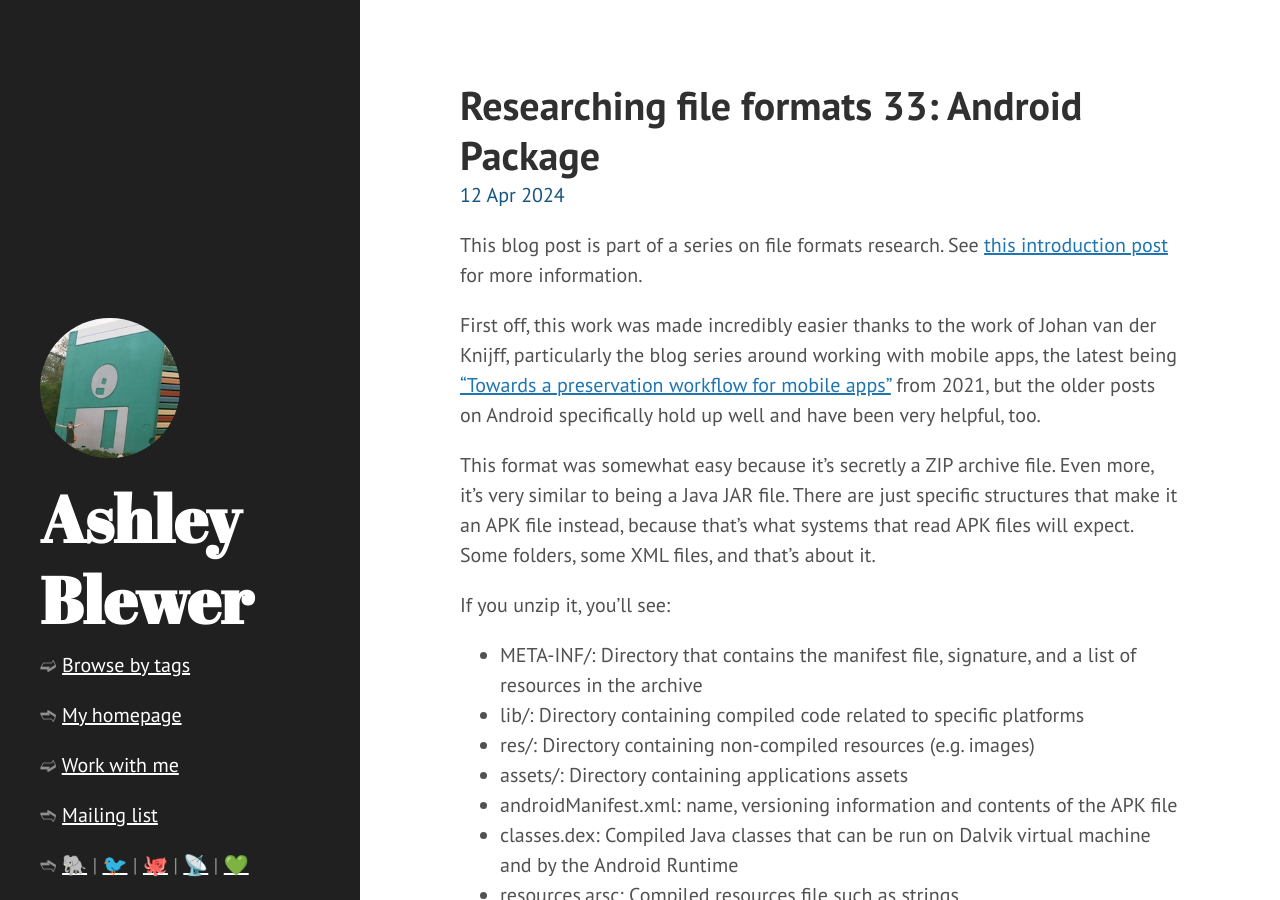
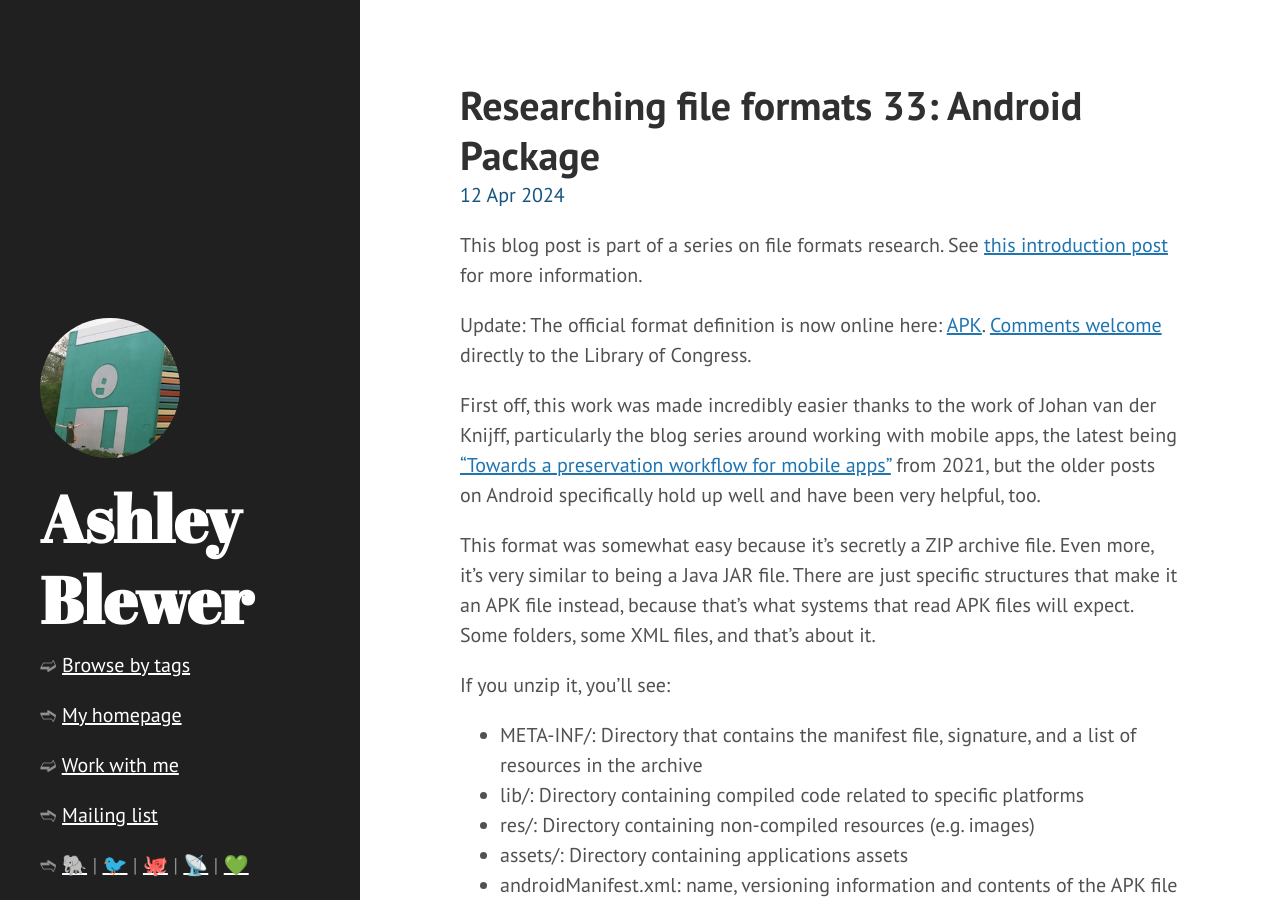
Before and after one commit to ablwr/ablwr.github.io, a Jekyll site: the page built from _posts/2024-04-12-researching-file-formats-33-android-package.md, in a window 1280 px wide and 900 px high. Built offline with Jekyll 4.4.1, drawn with Linux system fonts in a browser that asks for light colours.

Commit message:
update with link to fdd

```diff
--- a/_posts/2024-04-12-researching-file-formats-33-android-package.md
+++ b/_posts/2024-04-12-researching-file-formats-33-android-package.md
@@ -6,6 +6,8 @@
 ---
 
 This blog post is part of a series on file formats research. See [this introduction post](https://bits.ashleyblewer.com/blog/2023/08/04/researching-file-formats-library-of-congress-sustainability-of-digital-formats/) for more information.
+
+Update: The official format definition is now online here: [APK](https://www.loc.gov/preservation/digital/formats/fdd/fdd000592.shtml). [Comments welcome](https://www.loc.gov/preservation/digital/formats/contact_format.shtml) directly to the Library of Congress.
 
 First off, this work was made incredibly easier thanks to the work of Johan van der Knijff, particularly the blog series around working with mobile apps, the latest being ["Towards a preservation workflow for mobile apps"](https://www.bitsgalore.org/2021/02/24/towards-a-preservation-workflow-for-mobile-apps) from 2021, but the older posts on Android specifically hold up well and have been very helpful, too.
 
```
